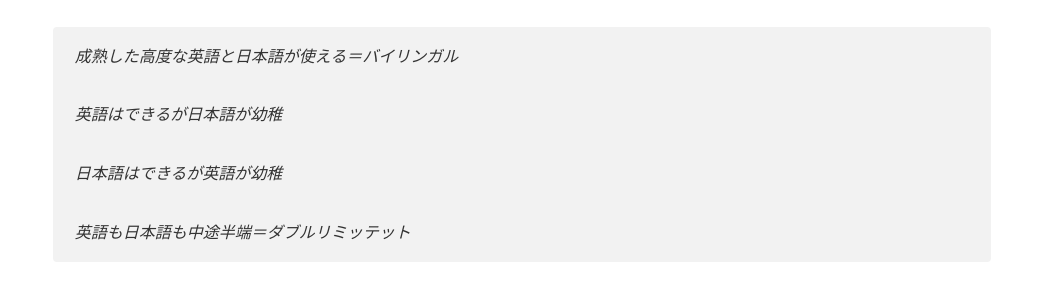
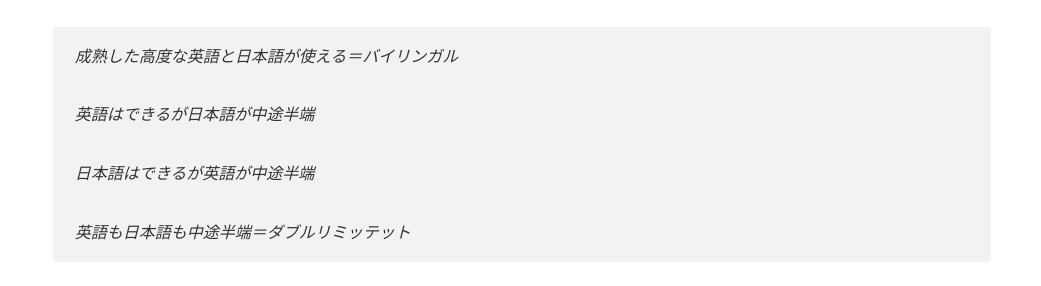
Before and after one commit to phocean/akispace, a Jekyll site: the page built from lessons.md, in a window 1280 px wide and 900 px high, scrolled down 2263 px. Shown: the part 155-441 px from the top of the window, without its empty margins (118-1159 px from the left). Built offline with Jekyll 4.4.1, drawn with Linux system fonts in a browser that asks for light colours.

Commit message:
Update lessons.md

```diff
--- a/lessons.md
+++ b/lessons.md
@@ -44,9 +44,9 @@ description: オンライン英語家庭教師　小学生から大学生まで
 
 >成熟した高度な英語と日本語が使える＝バイリンガル
 >
->英語はできるが日本語が幼稚
+>英語はできるが日本語が中途半端
 >
->日本語はできるが英語が幼稚
+>日本語はできるが英語が中途半端
 >
 >英語も日本語も中途半端＝ダブルリミッテット
 >
```
